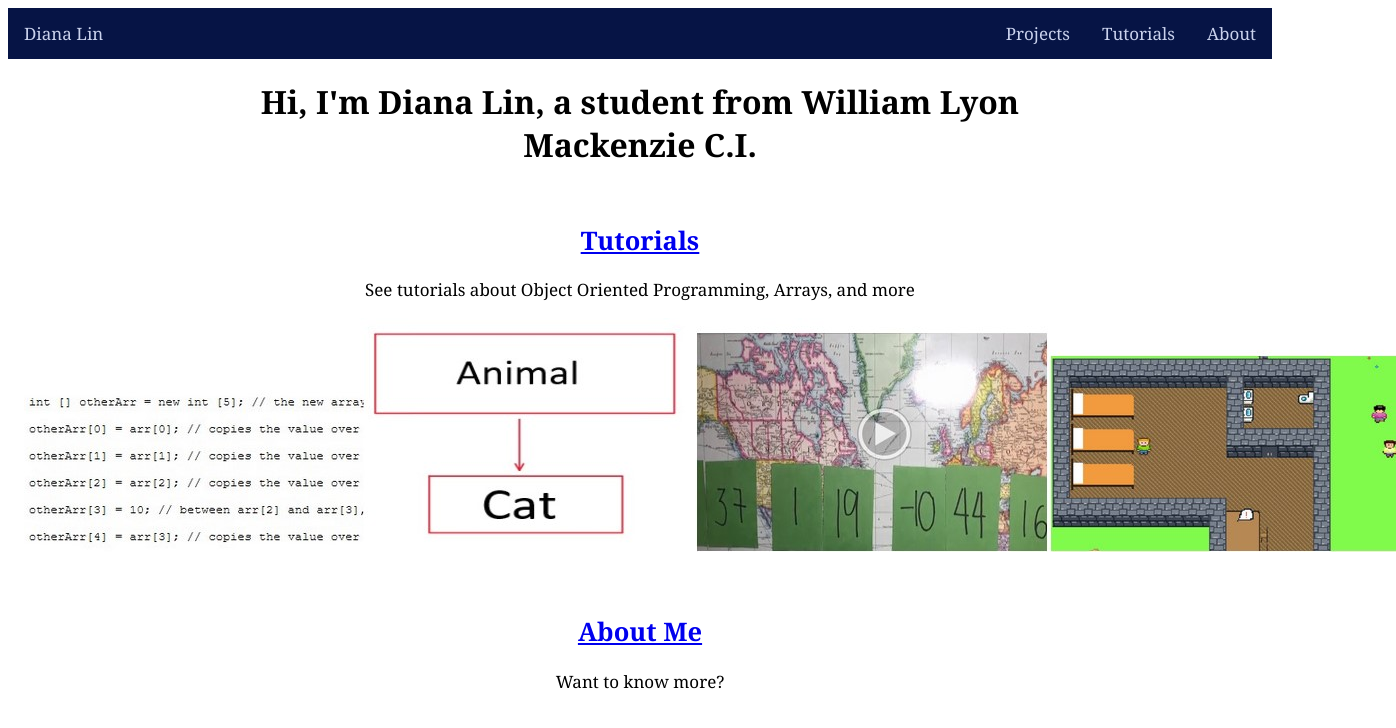
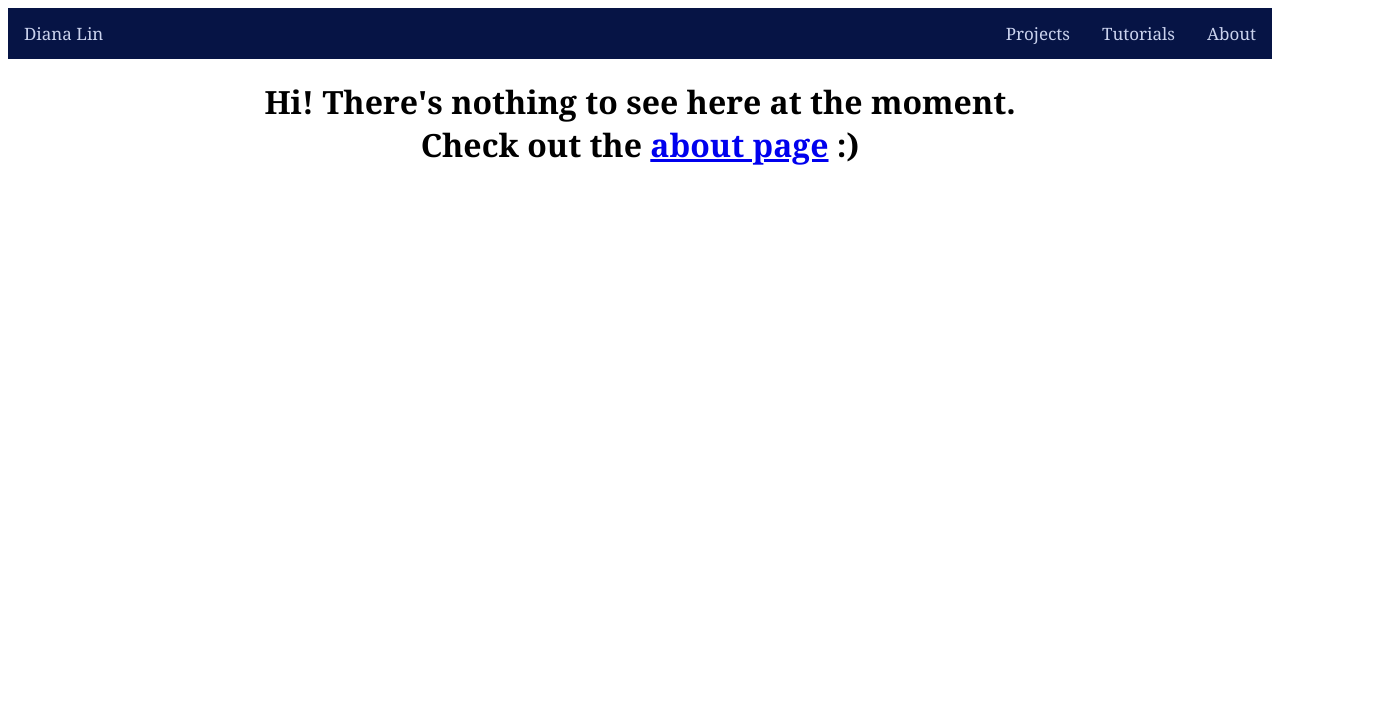
Before and after one commit to hirundinidae/hirundinidae.github.io, a plain HTML site: page index.html in a window 1280 px wide. Shown: the whole page, 1396 px wide, since content can reach past the window. Drawn offline with Linux system fonts and the light colour scheme.

Commit message:
Direct to about page, remove links to projects/tutorials

```diff
--- a/index.html
+++ b/index.html
@@ -14,17 +14,7 @@
       <a href="tutorials.html">Tutorials</a>
       <a href="projects.html">Projects</a>
     </div>
-    <h1 class="intro">Hi, I'm Diana Lin, a student from William Lyon Mackenzie C.I.</h1>
-    <div class="home">
-      <h2><a href="tutorials.html">Tutorials</a></h2>
-      <p>See tutorials about Object Oriented Programming, Arrays, and more</p>
-      <img src="assets/img/tutorial.jpg">
-      <p>
-        <pre>
-      </pre>
-      </p>
-      <h2><a href="about.html">About Me</a></h2>
-      <p>Want to know more?</p>
+    <h1 class="intro">Hi! There's nothing to see here at the moment. Check out the <a href="about.html">about page</a> :) </h1>
     </div>
   </body>
 
```
